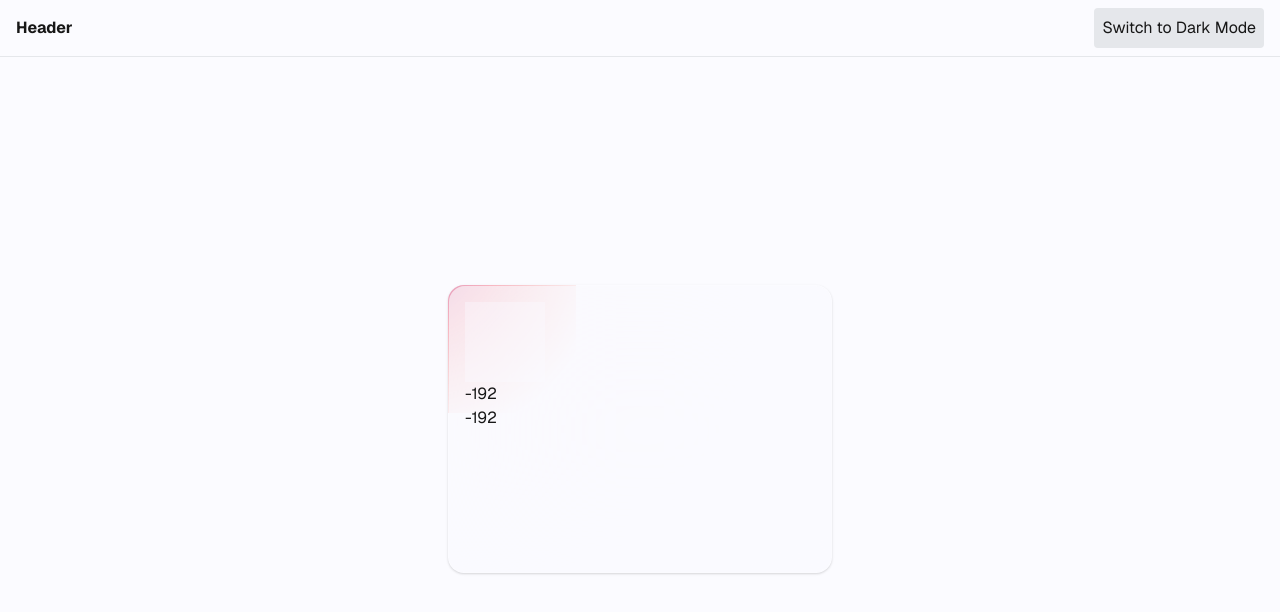
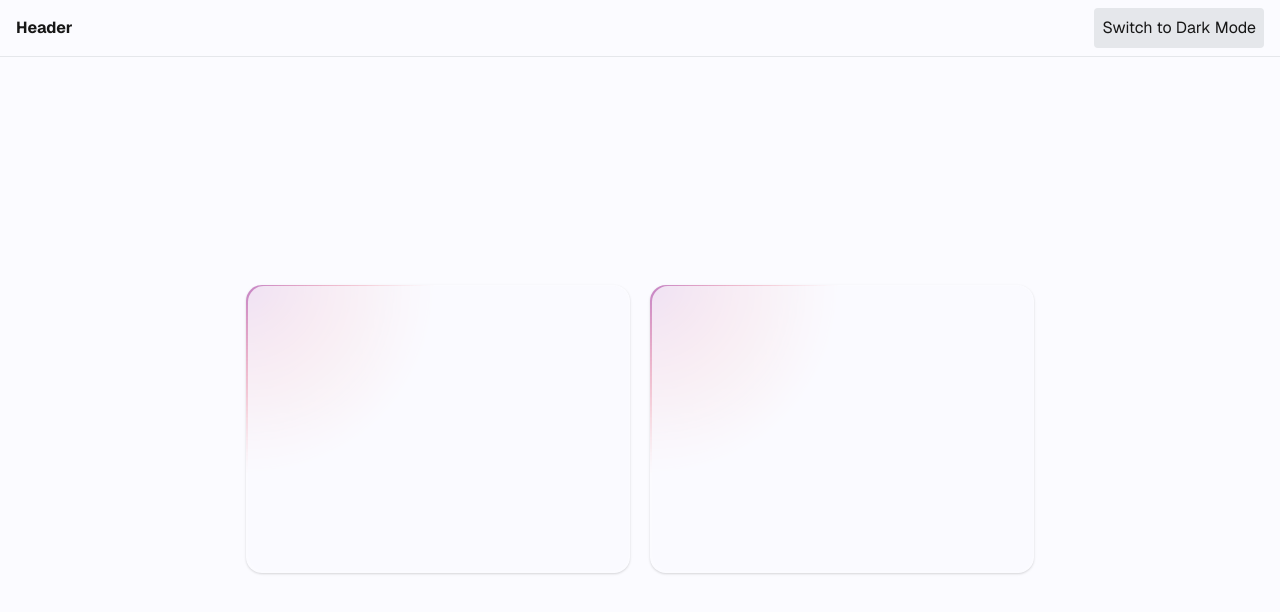
Before and after one commit to LuigiVanin/react-cool-components, a Next.js app: page / in a window 1280 px wide. Shown: the top 612 px of the page. Built offline with nearby package versions, Linux system fonts and the light colour scheme.

Commit message:
Fix 🐛: huge advancements on the blob movement

```diff
--- a/src/app/page.tsx
+++ b/src/app/page.tsx
@@ -19,9 +19,11 @@ export default function Home() {
   ]
 
   return (
-    <main className="w-full min-h-full flex items-center justify-center p-5 bg-background">
+    <main className="w-full min-h-full flex gap-5 items-center justify-center p-5 bg-background">
       {/* <PriceCard value={29} items={items} /> */}
       <GalleryCard />
+      <GalleryCard />
+
     </main>
   );
 }
--- a/src/components/Gallery/GalleryCard.tsx
+++ b/src/components/Gallery/GalleryCard.tsx
@@ -2,7 +2,7 @@
 
 import { useEffect, useRef } from "react";
 import { useMouse } from "react-use"
-// import {motion} from "motion/react"
+import { motion } from "motion/react"
 
 // reference: https://codesandbox.io/p/sandbox/framer-motion-mouse-position-2b4sd?file=%2Fsrc%2FApp.js%3A90%2C1-91%2C1
 
@@ -10,42 +10,37 @@ type GalleryCardProps = {
 
 }
 
-// mask-image: radial-gradient(200px, white, transparent);
-// width: 400px;
-// height: 400px;
-//  background: linear-gradient(135deg, rgb(59, 196, 242), rgb(122, 105, 249), rgb(242, 99, 120), rgb(245, 131, 63));
-// left: 279.8px;
-// top: 268.3px;
+
+const GalleryCard = (props: GalleryCardProps) => {
+
+  const cardRef = useRef(null as any);
+  const { docX, docY, posX, posY } = useMouse(cardRef);
 
 
-const GalleryCard = (props: GalleryCardProps) => {
-  const cardRef = useRef(null as any);
-  const { docX, docY, elW, elH, posX, posY } = useMouse(cardRef);
+  return (
+    <div ref={cardRef} className="group/card hover:scale-[1.02] transition-transform duration-200 w-96 h-72  rounded-2xl  relative overflow-hidden shadow-card p-[1.5px] ">
 
-  useEffect(() => {
-    console.log(cardRef)
-  }, [])
+      <motion.div
+        className="h-96 w-96 absolute group-hover/card:scale-[1.85] transition-transform duration-200 group-hover/opacity-80 opacity-80 blur-2xl z-0
+        bg-[linear-gradient(135deg,_rgb(59,196,242),_rgb(122,105,249),_rgb(242,99,120),_rgb(245,131,63))] [mask-image:radial-gradient(190px,_white,_transparent)]
+        "
+        style={{
+          left: docX - (384 / 2) - posX,
+          top: docY - (384 / 2) - posY,
+        }}
 
-  return (
-    <div ref={cardRef} className="group/card hover:scale-[1.01] transition-transform duration-200 w-96 h-72  rounded-2xl  relative overflow-hidden shadow-card p-[1px] ">
+      />
 
-      <div
-        className="z-0 h-80 w-80 absolute transition-transform duration-500 group-hover/card:scale-[1.65] opacity-80 bg-[linear-gradient(135deg,_rgb(59,196,242),_rgb(122,105,249),_rgb(242,99,120),_rgb(245,131,63))] [mask-image:radial-gradient(190px,_white,_transparent)]"
-        style={{
-          left: docX - 192 - posX,
-          top: docY - 192 - posY,
-        }} />
 
-      <div className="z-10 h-full w-full bg-background/60 p-4 relative rounded-2xl dark:bg-calm-200/60 [backdrop-filter:blur(150px)]">
+      <div className="z-10 h-full w-full bg-background/80 p-4 relative rounded-2xl dark:bg-calm-200/75 ">
 
-        <div className="w-20 h-20 bg-background/40"></div>
-        <span>{docX - 192 - posX}</span>
-        <br />
-        <span>{docY - 192 - posY}</span>
       </div>
 
     </div>
+
   )
+
+
 }
 
 export default GalleryCard;
```
